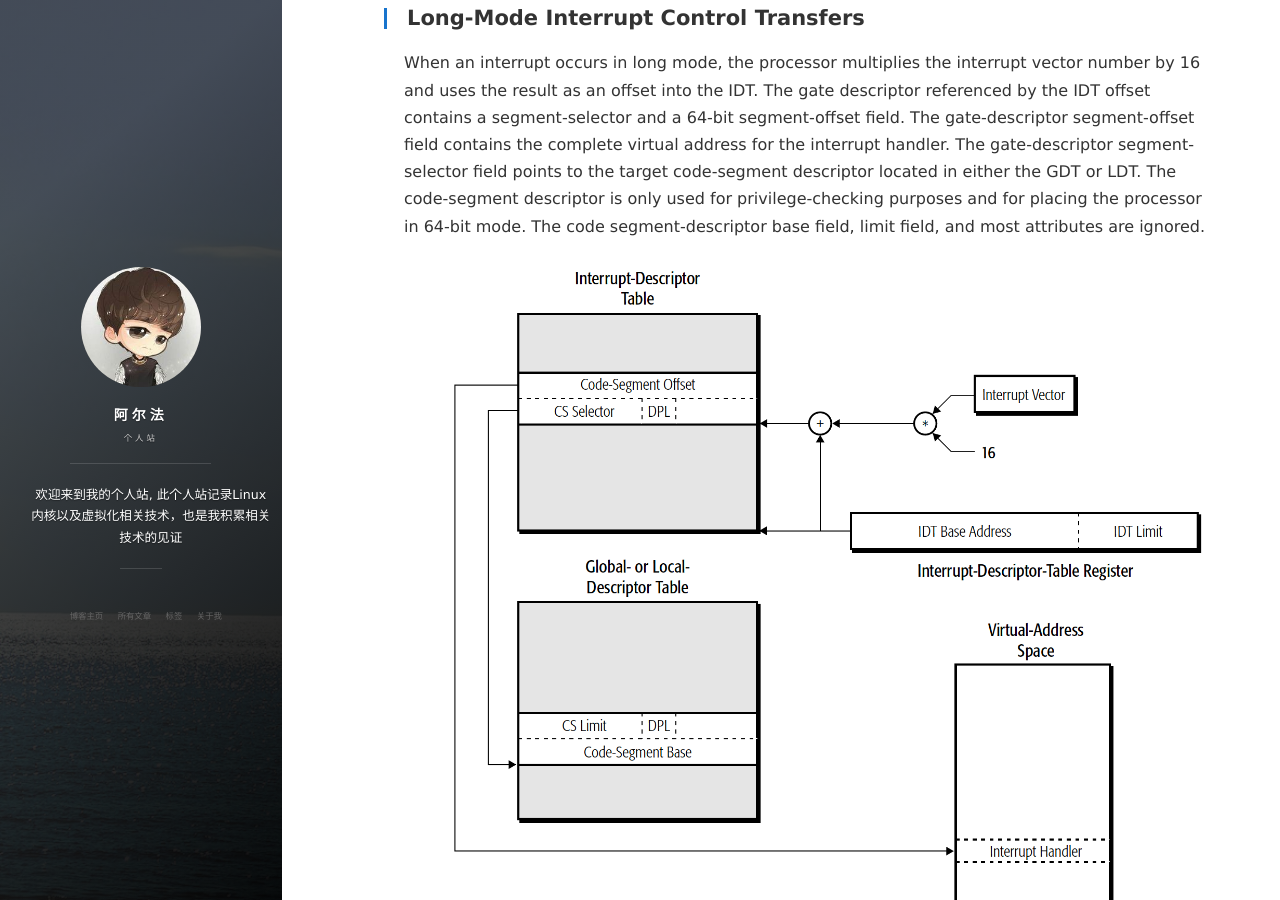
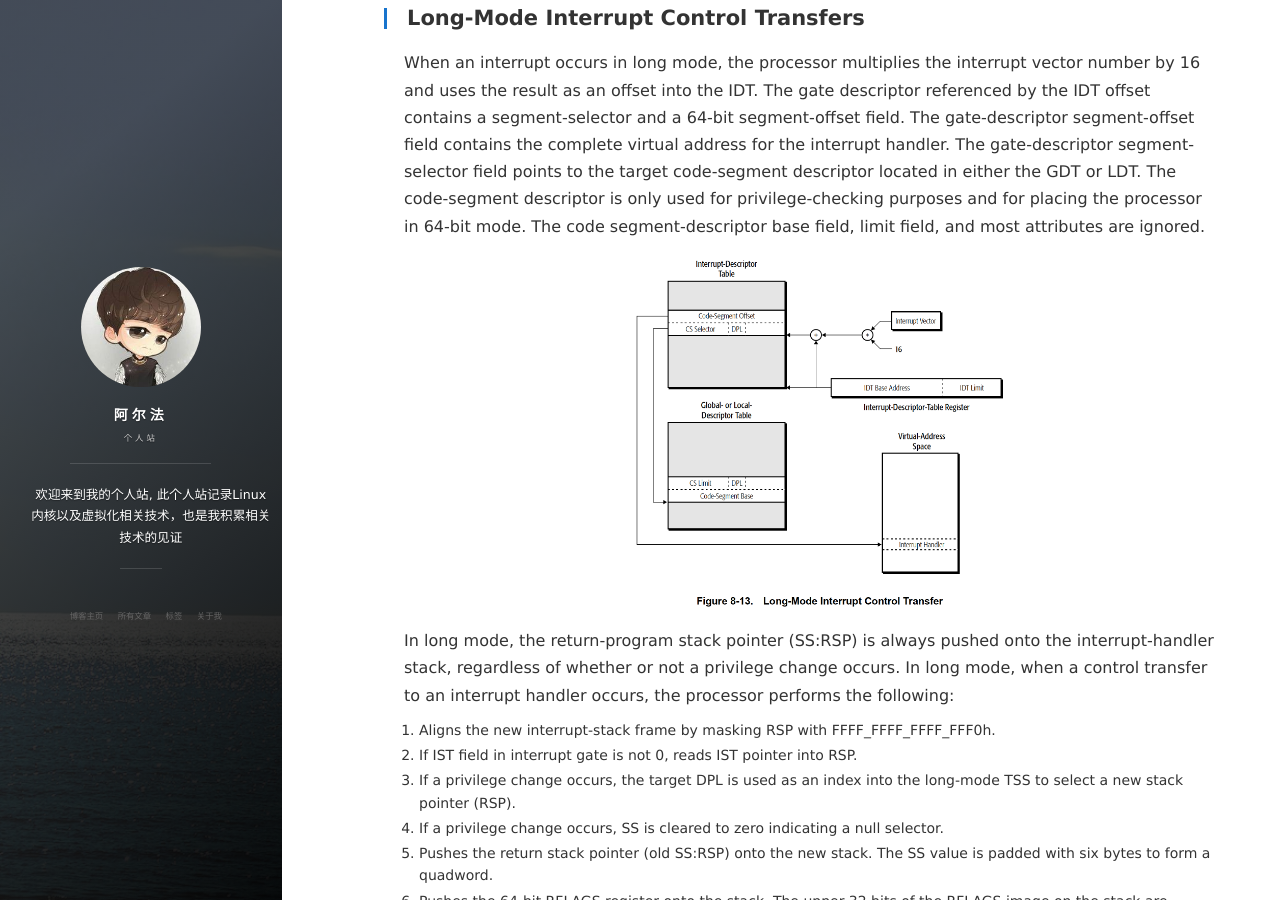
Before and after one commit to arafatms/arafatms.github.io, a Jekyll site: the page built from _posts/2021-09-23-AMDExceptionAndInterrupts.md, in a window 1280 px wide and 900 px high, scrolled down 4067 px. Built offline with Jekyll 4.4.1, drawn with Linux system fonts in a browser that asks for light colours; nearby versions of some CDN libraries; comment, search, counter and statistics services are not loaded.

Commit message:
posts: Adjust Images

```diff
--- a/_posts/2021-09-23-AMDExceptionAndInterrupts.md
+++ b/_posts/2021-09-23-AMDExceptionAndInterrupts.md
@@ -87,7 +87,7 @@ The TPR is an architectural abstraction of the interrupt controller (IC), which
 ## Long-Mode Interrupt Control Transfers
 When an interrupt occurs in long mode, the processor multiplies the interrupt vector number by 16 and uses the result as an offset into the IDT. The gate descriptor referenced by the IDT offset contains a segment-selector and a 64-bit segment-offset field. The gate-descriptor segment-offset field contains the complete virtual address for the interrupt handler. The gate-descriptor segment-selector field points to the target code-segment descriptor located in either the GDT or LDT. The code-segment descriptor is only used for privilege-checking purposes and for placing the processor in 64-bit mode. The code segment-descriptor base field, limit field, and most attributes are ignored.
 
-![avatar](https://raw.githubusercontent.com/arafatms/arafatms.github.io/main/images/posts/20210923-AMDExceptionsAndInterrupts/LongModeInterruptControlTransfer.png?raw=true)
+<img src="/images/posts/20210923-AMDExceptionsAndInterrupts/LongModeInterruptControlTransfer.png" width="400px" />
 
 In long mode, the return-program stack pointer (SS:RSP) is always pushed onto the interrupt-handler stack, regardless of whether or not a privilege change occurs.
 In long mode, when a control transfer to an interrupt handler occurs, the processor performs the following:
@@ -106,11 +106,11 @@ In long mode, when a control transfer to an interrupt handler occurs, the proces
 11. Loads the segment-selector field from the gate descriptor into the CS register. The processor checks that the target code-segment is a 64-bit mode code segment.
 12. Loads the offset field from the gate descriptor into the target RIP. The interrupt handler begins execution when control is transferred to the instruction referenced by the new RIP.
 
-![avatar](https://raw.githubusercontent.com/arafatms/arafatms.github.io/main/images/posts/20210923-AMDExceptionsAndInterrupts/LongModeStackAfterInterruptSame.png?raw=true)
+<img src="/images/posts/20210923-AMDExceptionsAndInterrupts/LongModeStackAfterInterruptSame.png" width="400px" />
 
 When stacks are switched during a long-mode privilege-level change resulting from an interrupt, a new SS descriptor is not loaded from the TSS. Long mode only loads an inner-level RSP from the TSS. However, the SS selector is loaded with a null selector, allowing nested control transfers, including interrupts, to be handled properly in 64-bit mode. The SS.RPL is set to the new CPL value.
 
-![avatar](https://raw.githubusercontent.com/arafatms/arafatms.github.io/main/images/posts/20210923-AMDExceptionsAndInterrupts/LongModeStackAfterInterruptHigher.png?raw=true)
+<img src="/images/posts/20210923-AMDExceptionsAndInterrupts/LongModeStackAfterInterruptHigher.png" width="400px" />
 
 ### Interrupt Stack Table
 In long mode, a new interrupt-stack table (IST) mechanism is introduced as an alternative to the modified legacy stack-switch mechanism described above. The IST mechanism provides a method for specific interrupts, such as NMI, double-fault, and machine-check, to always execute on a knowngood stack.
```
Also changed, not shown: _posts/2021-09-23-KernelInterrupt.md (+1 -1 lines).
